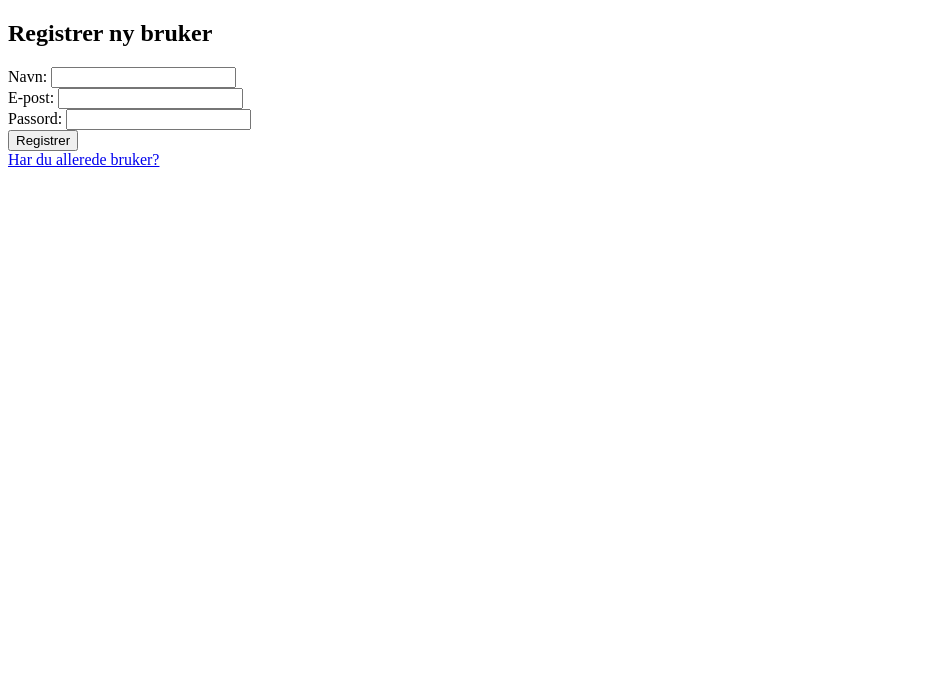
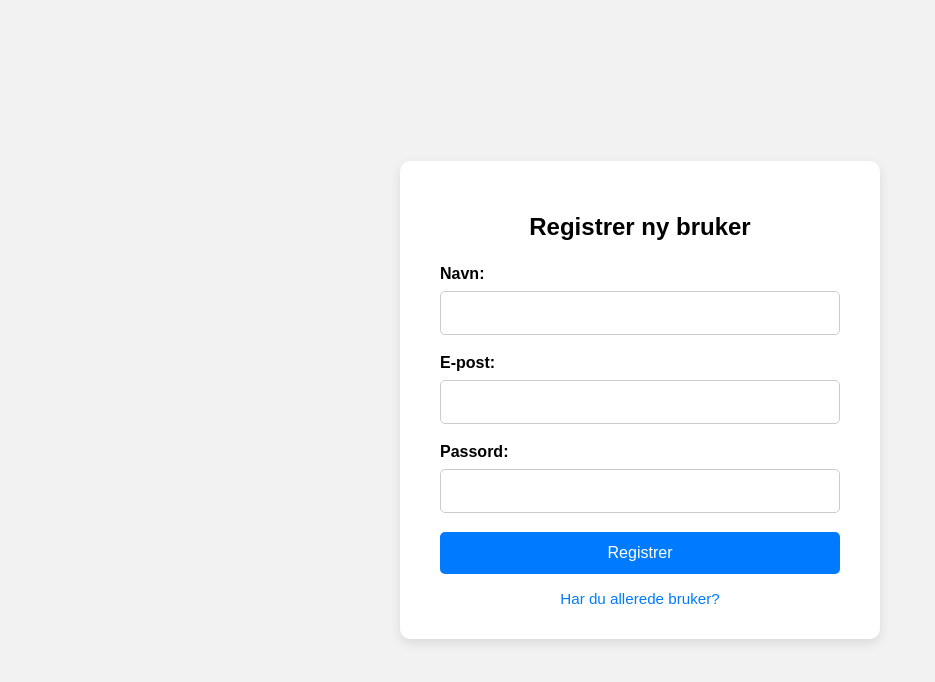
Before and after one commit to xXlendoXx2/ticket_samarbeid_oppdrag, a plain HTML site: page templates/registrer.htm in a window 1280 px wide. Shown: the whole page, without its empty margins (0-935 px from the left). Drawn offline with Linux system fonts and the light colour scheme.

Commit message:
fikset opp styling

```diff
--- /dev/null
+++ b/static/henvendelser.css
@@ -0,0 +1,85 @@
+body {
+    font-family: Arial, sans-serif;
+    background-color: #f9f9f9;
+    margin: 0;
+    padding: 2rem;
+  }
+
+  .container {
+    max-width: 800px;
+    margin: auto;
+    background-color: #fff;
+    padding: 2rem;
+    border-radius: 10px;
+    box-shadow: 0 4px 12px rgba(0, 0, 0, 0.1);
+  }
+
+  h2 {
+    text-align: center;
+    color: #333;
+  }
+
+  .henvendelser-liste {
+    list-style-type: none;
+    padding: 0;
+  }
+
+  .henvendelse {
+    padding: 1rem;
+    border-bottom: 1px solid #ddd;
+    margin-bottom: 1rem;
+  }
+
+  .henvendelse p {
+    margin: 0.4rem 0;
+  }
+
+  .status-form {
+    margin-top: 1rem;
+    display: flex;
+    flex-direction: column;
+  }
+
+  .status-form select,
+  .status-form textarea,
+  .status-form button {
+    margin-top: 0.5rem;
+    padding: 0.5rem;
+    font-size: 1rem;
+  }
+
+  .status-form textarea {
+    resize: vertical;
+    min-height: 80px;
+  }
+
+  .status-form button {
+    background-color: #007bff;
+    color: white;
+    border: none;
+    border-radius: 5px;
+    cursor: pointer;
+    width: fit-content;
+    padding: 0.5rem 1rem;
+    margin-top: 0.5rem;
+  }
+
+  .status-form button:hover {
+    background-color: #0056b3;
+  }
+
+  .linker {
+    display: flex;
+    justify-content: space-between;
+    margin-top: 2rem;
+  }
+
+  .linker a {
+    color: #007bff;
+    text-decoration: none;
+    font-weight: bold;
+  }
+
+  .linker a:hover {
+    text-decoration: underline;
+  }
--- /dev/null
+++ b/static/loginn.css
@@ -0,0 +1,81 @@
+/* General styling */
+body {
+    font-family: Arial, sans-serif;
+    background-color: #f2f2f2;
+    margin: 0;
+    padding: 0;
+    display: flex;
+    justify-content: center;
+    align-items: center;
+    height: 100vh;
+  }
+
+  /* Shared container for both forms */
+  .login-container,
+  .register-container {
+    background-color: #ffffff;
+    padding: 2rem 2.5rem;
+    border-radius: 10px;
+    box-shadow: 0 4px 12px rgba(0, 0, 0, 0.1);
+    width: 100%;
+    max-width: 400px;
+  }
+
+  /* Headers */
+  h2 {
+    text-align: center;
+    margin-bottom: 1.5rem;
+  }
+
+  /* Labels */
+  label {
+    display: block;
+    margin-bottom: 0.5rem;
+    font-weight: bold;
+  }
+
+  /* Inputs */
+  input[type="text"],
+  input[type="email"],
+  input[type="password"] {
+    width: 100%;
+    padding: 0.75rem;
+    margin-bottom: 1.2rem;
+    border: 1px solid #ccc;
+    border-radius: 5px;
+    box-sizing: border-box;
+    font-size: 1rem;
+  }
+
+  /* Buttons */
+  button {
+    width: 100%;
+    padding: 0.75rem;
+    background-color: #007BFF;
+    color: white;
+    border: none;
+    border-radius: 5px;
+    font-size: 1rem;
+    cursor: pointer;
+    transition: background-color 0.2s ease-in-out;
+  }
+
+  button:hover {
+    background-color: #0069d9;
+  }
+
+  /* Links */
+  .register-link,
+  .login-link {
+    display: block;
+    text-align: center;
+    margin-top: 1rem;
+    color: #007BFF;
+    text-decoration: none;
+    font-size: 0.95rem;
+  }
+
+  .register-link:hover,
+  .login-link:hover {
+    text-decoration: underline;
+  }
--- a/templates/registrer.htm
+++ b/templates/registrer.htm
@@ -1,24 +1,28 @@
 <!DOCTYPE html>
 <html lang="no">
 <head>
-    <meta charset="UTF-8">
-    <meta name="viewport" content="width=device-width, initial-scale=1.0">
-    <title>Registrer</title>
+  <meta charset="UTF-8" />
+  <meta name="viewport" content="width=device-width, initial-scale=1.0"/>
+  <title>Registrer</title>
+    <link rel="stylesheet" href="/static/loginn.css" />
+
 </head>
 <body>
+  <div class="register-container">
     <h2>Registrer ny bruker</h2>
     <form method="POST" action="/registrer">
-        <label for="navn">Navn:</label>
-        <input type="text" id="navn" name="navn" required>
-        <br>
-        <label for="email">E-post:</label>
-        <input type="email" id="email" name="email" required>
-        <br>
-        <label for="passord">Passord:</label>
-        <input type="password" id="passord" name="passord" required>
-        <br>
-        <button type="submit">Registrer</button>
+      <label for="navn">Navn:</label>
+      <input type="text" id="navn" name="navn" required />
+
+      <label for="email">E-post:</label>
+      <input type="email" id="email" name="email" required />
+
+      <label for="passord">Passord:</label>
+      <input type="password" id="passord" name="passord" required />
+
+      <button type="submit">Registrer</button>
     </form>
-    <a href="/logginn">Har du allerede bruker?</a>
+    <a class="login-link" href="/logginn">Har du allerede bruker?</a>
+  </div>
 </body>
 </html>
```
Also changed, not shown: templates/henvendelser.htm (+18 -20 lines), templates/logginn.htm (+16 -13 lines), static/style.css (line endings or trailing spaces), 1 other file.
